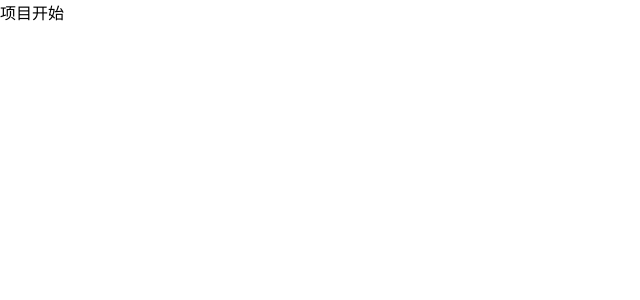
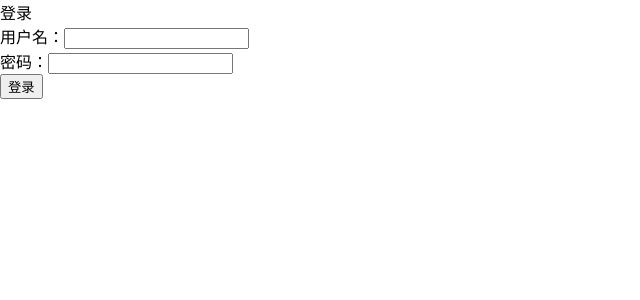
Before and after one commit to zhaocheng0502/myhomes, a React (Create React App) app: page / in a window 1280 px wide. Shown: the top 300 px of the page, without its empty margins (0-640 px from the left). Built offline with nearby package versions, Linux system fonts and the light colour scheme.

Commit message:
初步完成登录的任务流程

```diff
--- a/package.json
+++ b/package.json
@@ -3,8 +3,10 @@
   "version": "0.1.0",
   "private": true,
   "dependencies": {
+    "axios": "^0.18.0",
     "react": "^16.4.2",
     "react-dom": "^16.4.2",
+    "react-router-dom": "^4.3.1",
     "react-scripts": "1.1.4"
   },
   "scripts": {
--- a/src/App.js
+++ b/src/App.js
@@ -1,14 +1,38 @@
 import React, { Component } from 'react';
+// 导入相关组件
+import {
+  BrowserRouter as Router,
+  Route,
+  Switch,
+  Redirect,
+} from "react-router-dom";
 import './App.css';
+import Login from './login.js';
 
 class App extends Component {
   render() {
-    return (
-      <div className="App">
-        项目开始
-      </div>
+return (
+      // 配置路由的填充情况
+      // router组件下面不能放注释
+        // 放一些路由的配置项 程序入口，哪些路径需要配路由，就在这里配
+        // 打开界面显示的页面，什么都不选择是/登录页面 这些页面是用户滑屏是可进入的页面
+      <Router>
+        <Switch>
+          <Route exact path="/" exact component={Login} />
+          <Route path="/home" component={Home} />
+          <Route path="/show" component={Show} />
+          <Redirect to="/" />
+      </Switch>
+      </Router>
     );
+
   }
 }
-
+// 如果逻辑复杂就单独抽取出来写  先简单输出以下页面内容
+const Home = () => {
+  return <div>Home</div>
+}
+const Show = () => {
+  return <div>Show</div>
+}
 export default App;
--- a/src/login.js
+++ b/src/login.js
@@ -0,0 +1,56 @@
+import React from 'react';
+import axios from 'axios';
+import {withRouter} from 'react-router-dom';
+
+// 响应拦截器
+axios.interceptors.response.use(function(response){
+	return response.data
+},function(error){
+	return Promise.reject(error)
+});
+
+class login extends React.Component {
+	constructor(props) {
+		super(props)
+		this.state = {
+			username: '',
+			pw: ''
+		}
+	}
+	handleUsername = (event) => {
+		this.setState({
+			 username: event.target.value
+		})
+	}
+	handlePw = (event) => {
+		this.setState({
+			pw: event.target.value
+		})
+	}
+	handleSubmit = () => {
+		const {history} = this.props;
+		// console.log(this.state.username,this.state.pw)
+		axios.post('http://47.96.21.88:8086/users/login',{
+			uname: this.state.username,
+			pwd: this.state.pw
+		}).then(result=>{
+			// console.log(data.data)
+			if(result.meta.status === 200) {
+				// 跳转之前存储token
+				localStorage.setItem('mytoken',result.data.token);
+				history.push('/home');
+			}
+		});
+	};
+	render() {
+		return(
+			<div>
+				<div>登录</div>
+				<div>用户名：<input value={this.state.username} onChange={this.handleUsername} type="text" name="username" /></div>
+				<div>密码：<input value={this.pw} onChange={this.handlePw} type="password" name="pw" /></div>
+				 <button onClick={this.handleSubmit}>登录</button>
+			</div>
+		);
+	}
+}
+export default withRouter(login)
```
Also changed, not shown: 1 other file (tests, documents, lock files or other folders).
